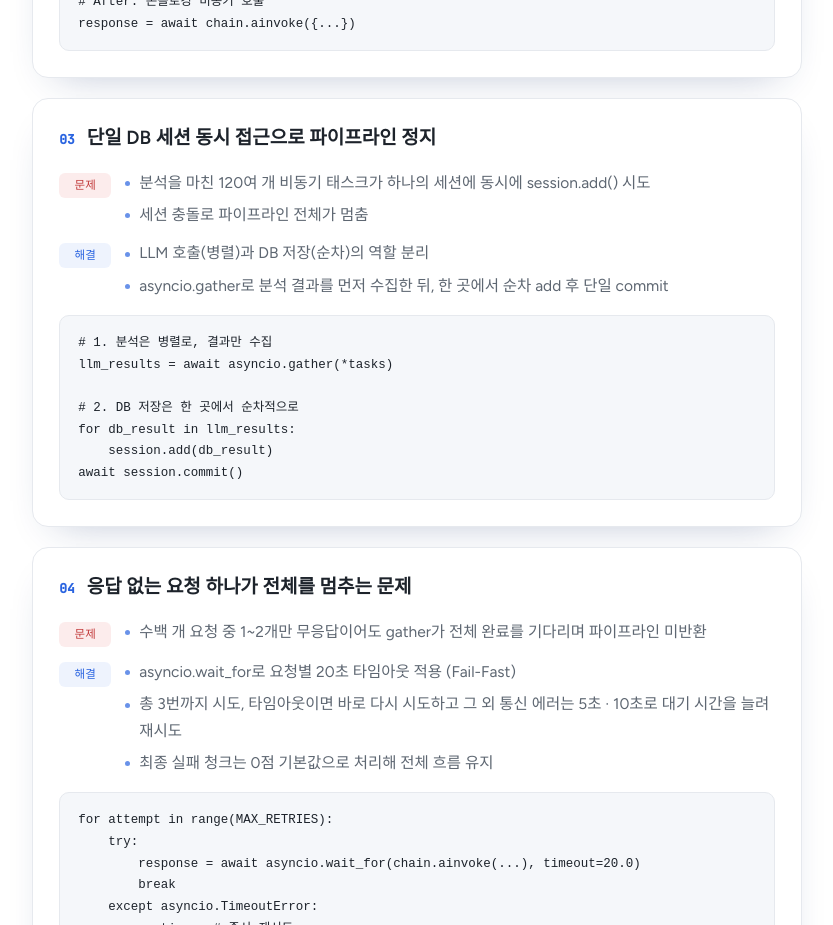
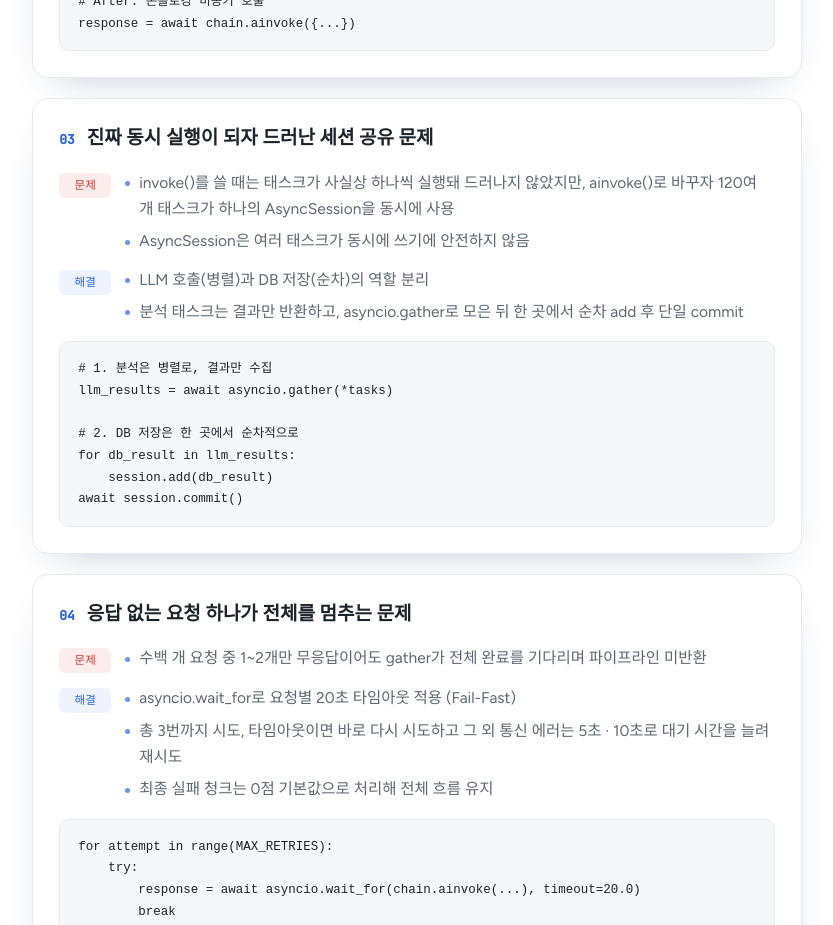
Before and after one commit to yoooooojin/portfolio, a Next.js app: page /projects/highlite in a window 1280 px wide. Shown: the part 3560-4485 px from the top of the page, without its empty margins (223-1056 px from the left). Built offline with nearby package versions, Linux system fonts and the light colour scheme; a web font is replaced by a local one.

Commit message:
feat: 고유 세션 공유 문제 및 해결 방안 업데이트

```diff
--- a/src/data/details/highlite.ts
+++ b/src/data/details/highlite.ts
@@ -157,14 +157,14 @@ response = chain.invoke({...})
 response = await chain.ainvoke({...})`,
     },
     {
-      title: "단일 DB 세션 동시 접근으로 파이프라인 정지",
+      title: "진짜 동시 실행이 되자 드러난 세션 공유 문제",
       problem: [
-        "분석을 마친 120여 개 비동기 태스크가 하나의 세션에 동시에 session.add() 시도",
-        "세션 충돌로 파이프라인 전체가 멈춤",
+        "invoke()를 쓸 때는 태스크가 사실상 하나씩 실행돼 드러나지 않았지만, ainvoke()로 바꾸자 120여 개 태스크가 하나의 AsyncSession을 동시에 사용",
+        "AsyncSession은 여러 태스크가 동시에 쓰기에 안전하지 않음",
       ],
       solution: [
         "LLM 호출(병렬)과 DB 저장(순차)의 역할 분리",
-        "asyncio.gather로 분석 결과를 먼저 수집한 뒤, 한 곳에서 순차 add 후 단일 commit",
+        "분석 태스크는 결과만 반환하고, asyncio.gather로 모은 뒤 한 곳에서 순차 add 후 단일 commit",
       ],
       code: `# 1. 분석은 병렬로, 결과만 수집
 llm_results = await asyncio.gather(*tasks)
```
